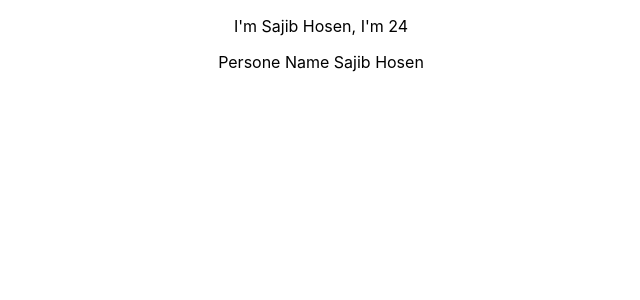
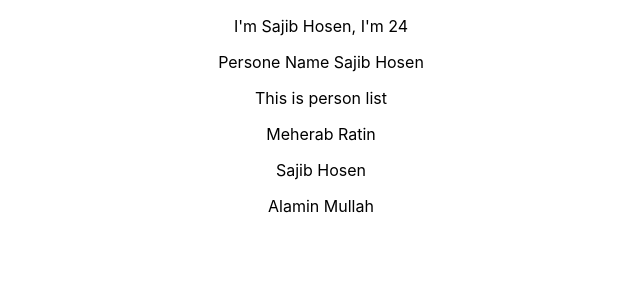
Before and after one commit to sajib-hosen/typeScript-with-react, a React (Create React App) app: page / in a window 1280 px wide. Shown: the top 300 px of the page, without its empty margins (319-959 px from the left). Built offline with nearby package versions, Linux system fonts and the light colour scheme.

Commit message:
working on declearing array of object

```diff
--- a/src/App.tsx
+++ b/src/App.tsx
@@ -1,12 +1,12 @@
 import React from 'react';
-import logo from './logo.svg';
 import './App.css';
-import CallGreet from './Components/props01/CallGreet';
+import AppForProps from './Components/props01/AppForProps';
+
 
 function App() {
   return (
     <div className="App">
-      <CallGreet />    {/* for props 01   */}
+      <AppForProps />    {/* for props 01   */}
     </div>
   );
 }
--- /dev/null
+++ b/src/Components/props01/AppForProps.tsx
@@ -0,0 +1,50 @@
+import React from 'react';
+import GreetProps from './GreetProps';
+import Persone from './Persone';
+import PersonList from './PersonList';
+
+const AppForProps = () => {
+
+    const prisonName = {
+        first: "Sajib",
+        second: "Hosen"
+    }
+
+    const personsList = [
+        {
+            first: 'Meherab',
+            second:'Ratin'
+        },
+        {
+            first: 'Sajib',
+            second:'Hosen'
+        },
+        {
+            first: 'Alamin',
+            second:'Mullah'
+        },
+        {
+            first: 'Alhadi',
+            second:'Mens'
+        },
+        {
+            first: 'Fahim',
+            second:'Mullsh'
+        },
+        {
+            first: 'Rafin',
+            second:'Chakravordi'
+        }
+    ]
+
+    return (
+        <div>
+            <GreetProps name="Sajib Hosen" age={24} isLoading={true} />
+            <Persone name={prisonName} />
+            <PersonList />
+        </div>
+    );
+};
+
+export default AppForProps;
+// https://www.youtube.com/watch?v=mDu54a5U3OU&list=PLC3y8-rFHvwi1AXijGTKM0BKtHzVC-LSK&index=4
--- a/src/Components/props01/CallGreet.tsx
+++ /dev/null
@@ -1,21 +0,0 @@
-import React from 'react';
-import GreetProps from './GreetProps';
-import Persone from './Persone';
-
-const CallGreet = () => {
-
-    const prisonName = {
-        first: "Sajib",
-        second: "Hosen"
-    }
-
-    return (
-        <div>
-            <GreetProps name="Sajib Hosen" age={24} isLoading={true} />
-            <Persone name={prisonName} />
-        </div>
-    );
-};
-
-export default CallGreet;
-// https://www.youtube.com/watch?v=mDu54a5U3OU&list=PLC3y8-rFHvwi1AXijGTKM0BKtHzVC-LSK&index=4
--- /dev/null
+++ b/src/Components/props01/PersonList.tsx
@@ -0,0 +1,14 @@
+import React from 'react';
+
+const PersonList = () => {
+    return (
+        <div>
+            <p>This is person list</p>
+            <p>Meherab Ratin</p>
+            <p>Sajib Hosen</p>
+            <p>Alamin Mullah</p>
+        </div>
+    );
+};
+
+export default PersonList;
```
